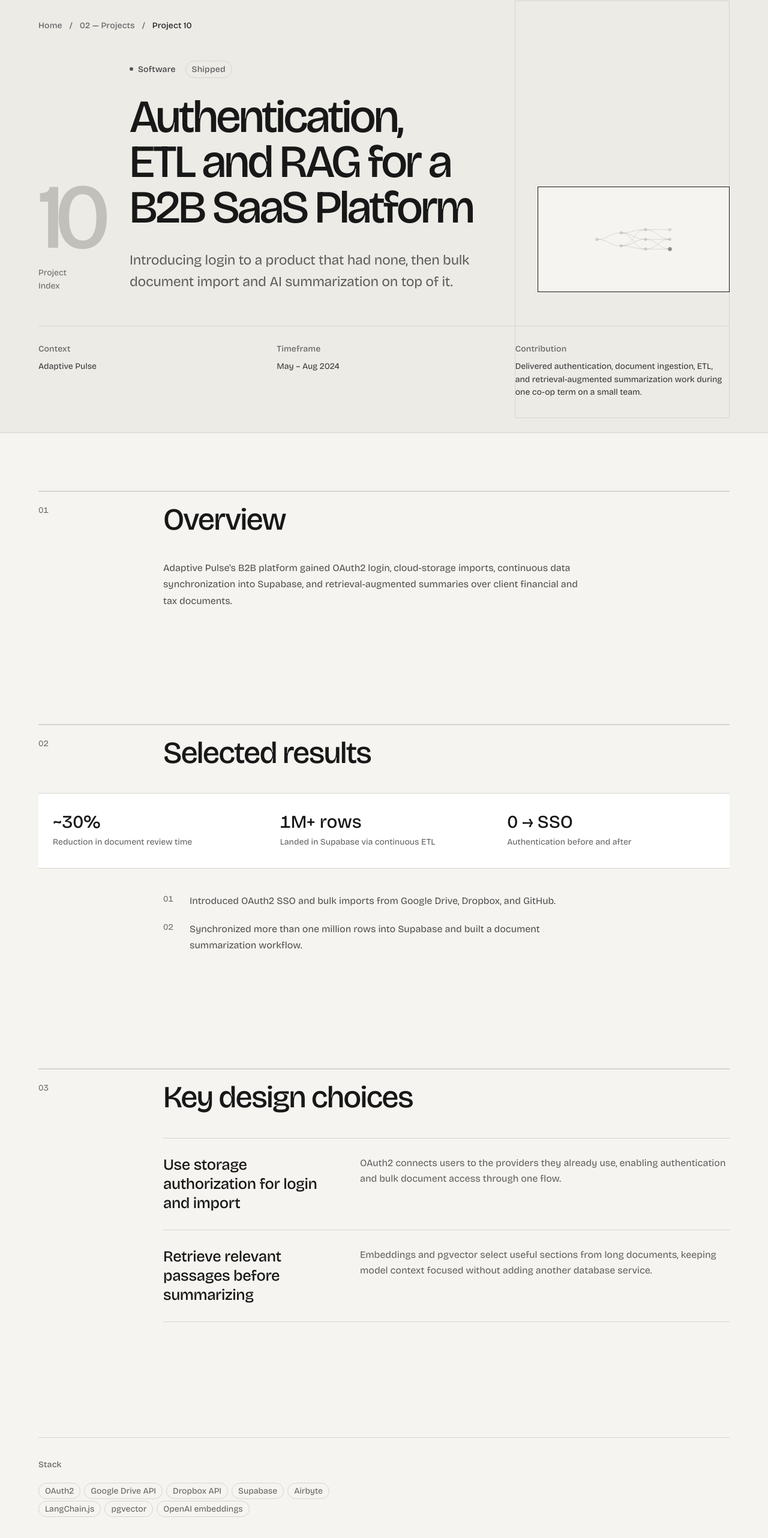
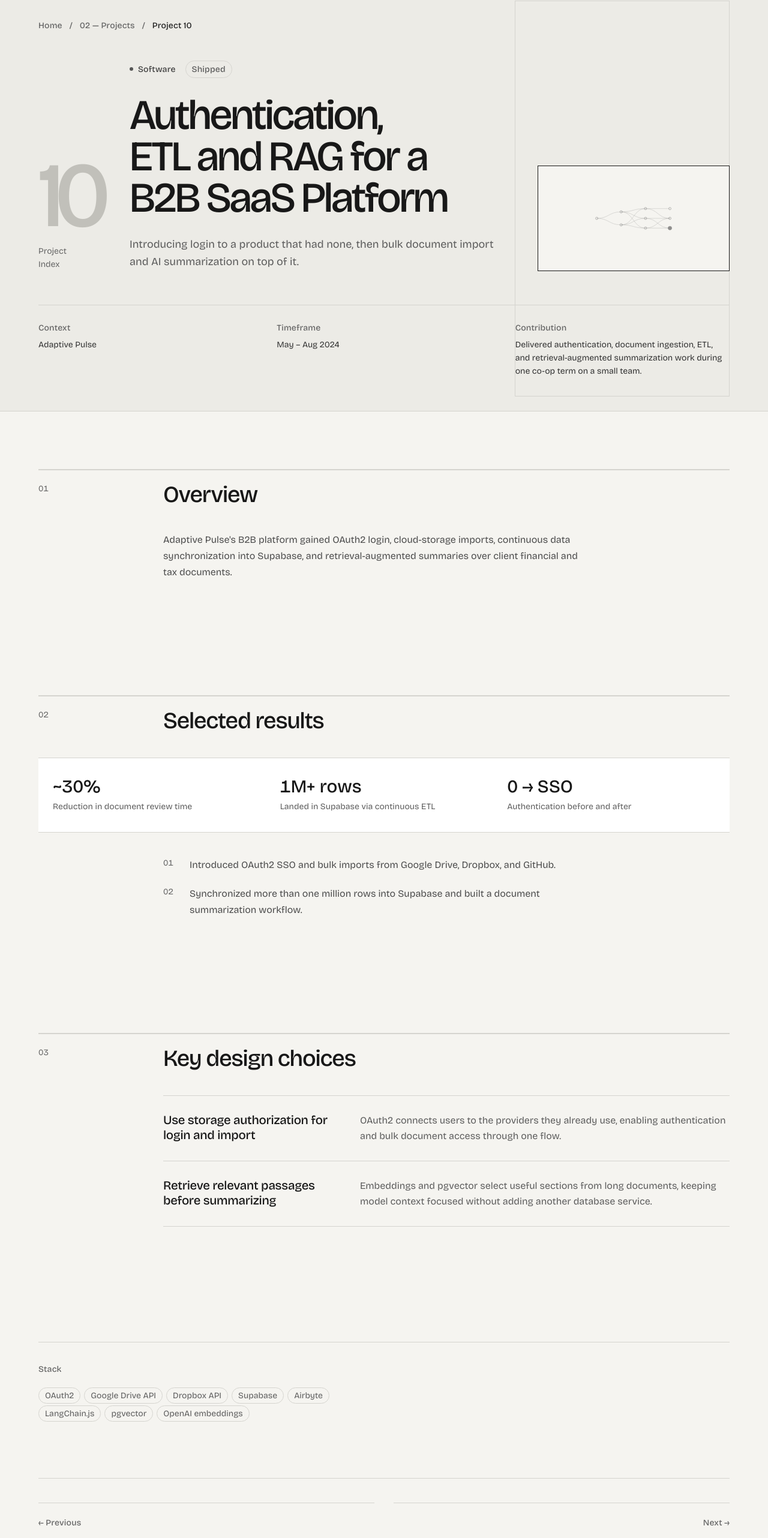
Before and after one commit to Ctr-cv/personal-portfolio, a Next.js app: page /work/adaptive-pulse in a window 1280 px wide. Shown: the part 104-2668 px from the top of the page at 60% size. Built offline with nearby package versions, Linux system fonts and the light colour scheme.

Commit message:
Tighten project typography hierarchy

```diff
--- a/src/app/work/[slug]/page.tsx
+++ b/src/app/work/[slug]/page.tsx
@@ -30,7 +30,7 @@ function CaseHeading({ index, children }: { index: string; children: React.React
   return (
     <div className="grid gap-4 border-t-2 border-bone-50 pt-5 lg:grid-cols-[12rem_minmax(0,1fr)]">
       <span aria-hidden="true" className="type-meta numeric text-bone-500">{index}</span>
-      <h2 className="type-h2 max-w-4xl text-balance text-bone-50">{children}</h2>
+      <h2 className="type-project-section max-w-4xl text-balance text-bone-50">{children}</h2>
     </div>
   );
 }
@@ -71,10 +71,10 @@ export default async function CaseStudyPage({ params }: { params: Promise<{ slug
                 <DisciplineMark discipline={project.discipline} />
                 {project.status && <StatusPill status={project.status} />}
               </div>
-              <h1 className="anim-rise type-h1 mt-7 max-w-5xl text-balance text-bone-50" style={{ ["--i" as string]: 2 }}>
+              <h1 className="anim-rise type-project-page mt-7 max-w-5xl text-balance text-bone-50" style={{ ["--i" as string]: 2 }}>
                 {project.title}
               </h1>
-              <p className="anim-rise type-lead mt-8 max-w-3xl text-pretty text-bone-400" style={{ ["--i" as string]: 3 }}>
+              <p className="anim-rise mt-7 max-w-3xl text-pretty text-base leading-relaxed text-bone-400 sm:text-lg" style={{ ["--i" as string]: 3 }}>
                 {project.tagline}
               </p>
             </div>
@@ -123,7 +123,7 @@ export default async function CaseStudyPage({ params }: { params: Promise<{ slug
             <ol className="mt-10 border-b border-carbon-700 lg:ml-[calc(12rem+1rem)]">
               {copy.choices.map((choice, index) => (
                 <Reveal as="li" key={choice.title} index={index} className="grid gap-4 border-t border-carbon-700 py-7 lg:grid-cols-[minmax(0,18rem)_minmax(0,1fr)] lg:gap-10">
-                  <h3 className="type-h3 text-bone-50">{choice.title}</h3>
+                  <h3 className="type-project-card text-bone-50">{choice.title}</h3>
                   <p className="text-base leading-relaxed text-bone-400">{choice.body}</p>
                 </Reveal>
               ))}
@@ -147,8 +147,8 @@ export default async function CaseStudyPage({ params }: { params: Promise<{ slug
 
         <Rule />
         <nav aria-label="More projects" className="grid gap-8 py-10 sm:grid-cols-2">
-          {prev ? <Link href={`/work/${prev.slug}`} className="group border-t border-carbon-700 py-5"><span className="type-label text-bone-500">← Previous</span><span className="type-h3 mt-3 block text-bone-100 transition-opacity group-hover:opacity-60">{prev.title}</span></Link> : <span />}
-          {next && <Link href={`/work/${next.slug}`} className="group border-t border-carbon-700 py-5 sm:text-right"><span className="type-label text-bone-500">Next →</span><span className="type-h3 mt-3 block text-bone-100 transition-opacity group-hover:opacity-60">{next.title}</span></Link>}
+          {prev ? <Link href={`/work/${prev.slug}`} className="group border-t border-carbon-700 py-5"><span className="type-label text-bone-500">← Previous</span><span className="type-project-card mt-3 block text-bone-100 transition-opacity group-hover:opacity-60">{prev.title}</span></Link> : <span />}
+          {next && <Link href={`/work/${next.slug}`} className="group border-t border-carbon-700 py-5 sm:text-right"><span className="type-label text-bone-500">Next →</span><span className="type-project-card mt-3 block text-bone-100 transition-opacity group-hover:opacity-60">{next.title}</span></Link>}
         </nav>
       </Container>
     </article>
--- a/src/components/project-card.tsx
+++ b/src/components/project-card.tsx
@@ -3,7 +3,6 @@ import { MetricChip } from "@/components/metric";
 import { DisciplineMark, StatusPill, TagList } from "@/components/tags";
 import type { Project } from "@/content/types";
 
-/** Large, editorial row used for the three selected home-page projects. */
 export function FeaturedProjectCard({ project, index }: { project: Project; index: number }) {
   return (
     <article className="group border-t border-bone-50">
@@ -18,18 +17,18 @@ export function FeaturedProjectCard({ project, index }: { project: Project; inde
               <DisciplineMark discipline={project.discipline} />
               {project.status && <StatusPill status={project.status} />}
             </div>
-            <h3 className="type-h2 mt-5 max-w-3xl text-bone-50 transition-opacity duration-200 group-hover:opacity-65">
+            <h3 className="type-project-feature mt-5 max-w-3xl text-bone-50 transition-opacity duration-200 group-hover:opacity-65">
               {project.title}
             </h3>
-            <p className="type-lead mt-5 max-w-2xl text-bone-400">{project.tagline}</p>
+            <p className="mt-5 max-w-2xl text-base leading-relaxed text-bone-400 sm:text-lg">
+              {project.tagline}
+            </p>
           </div>
 
           <div className="flex flex-col justify-between gap-8 lg:border-l lg:border-carbon-700 lg:pl-8">
             {project.metrics[0] && <MetricChip metric={project.metrics[0]} />}
             <div>
-              <p className="type-meta mb-4 text-bone-500">
-                {project.kind} · {project.timeframe}
-              </p>
+              <p className="type-meta mb-4 text-bone-500">{project.kind} · {project.timeframe}</p>
               <TagList items={project.stack} max={4} />
             </div>
           </div>
@@ -38,9 +37,7 @@ export function FeaturedProjectCard({ project, index }: { project: Project; inde
         <div className="mt-8 flex justify-end">
           <span className="type-label inline-flex items-center gap-2 text-bone-100">
             View project
-            <span aria-hidden="true" className="transition-transform duration-200 group-hover:translate-x-1">
-              →
-            </span>
+            <span aria-hidden="true" className="transition-transform duration-200 group-hover:translate-x-1">→</span>
           </span>
         </div>
       </Link>
@@ -48,7 +45,6 @@ export function FeaturedProjectCard({ project, index }: { project: Project; inde
   );
 }
 
-/** Compact project index card; typography carries the visual hierarchy. */
 export function ProjectCard({ project }: { project: Project }) {
   return (
     <article className="group h-full border-t border-bone-50">
@@ -58,10 +54,10 @@ export function ProjectCard({ project }: { project: Project }) {
           {project.status && <StatusPill status={project.status} />}
         </div>
 
-        <h3 className="type-h3 mt-8 text-bone-50 transition-opacity duration-200 group-hover:opacity-60">
+        <h3 className="type-project-card mt-8 text-bone-50 transition-opacity duration-200 group-hover:opacity-60">
           {project.title}
         </h3>
-        <p className="mt-4 line-clamp-3 text-base leading-relaxed text-bone-400">
+        <p className="mt-4 line-clamp-3 text-[0.9375rem] leading-relaxed text-bone-400">
           {project.tagline}
         </p>
 
```
